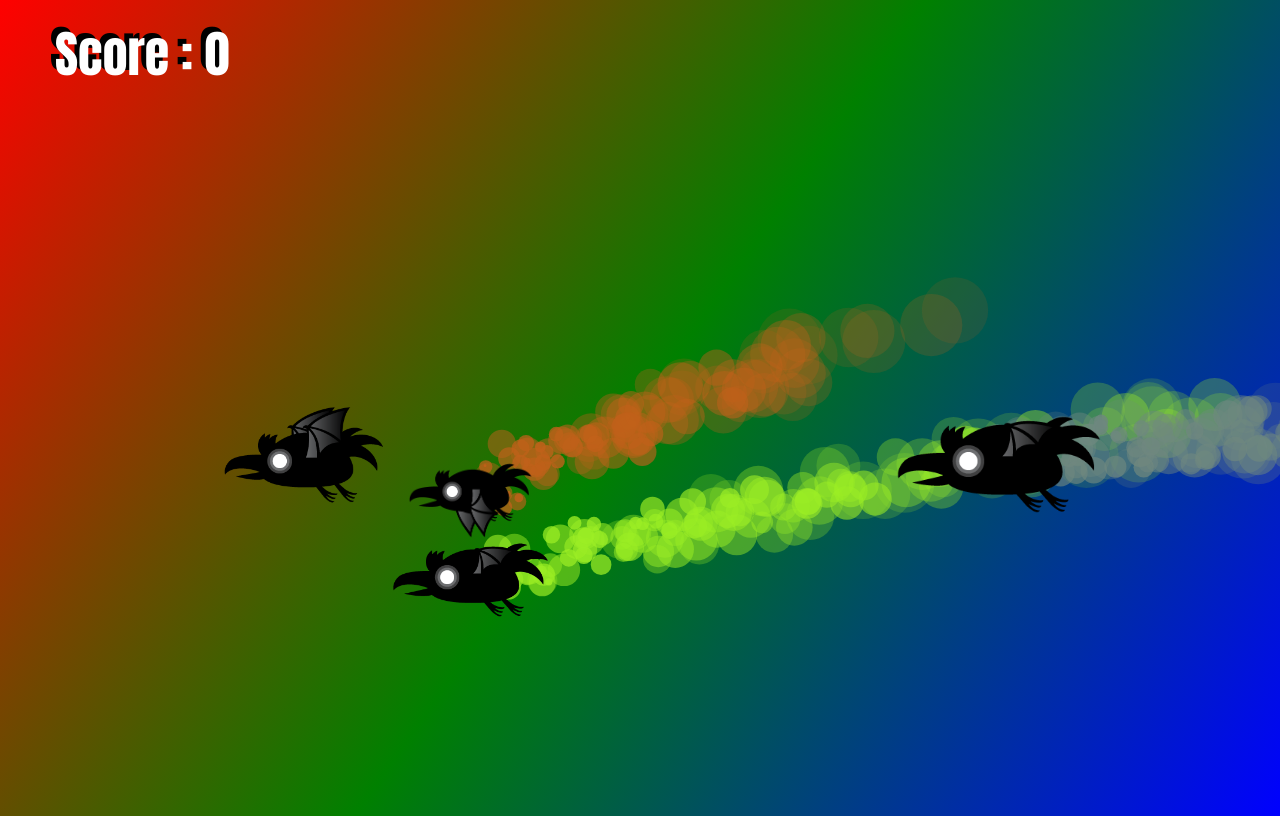
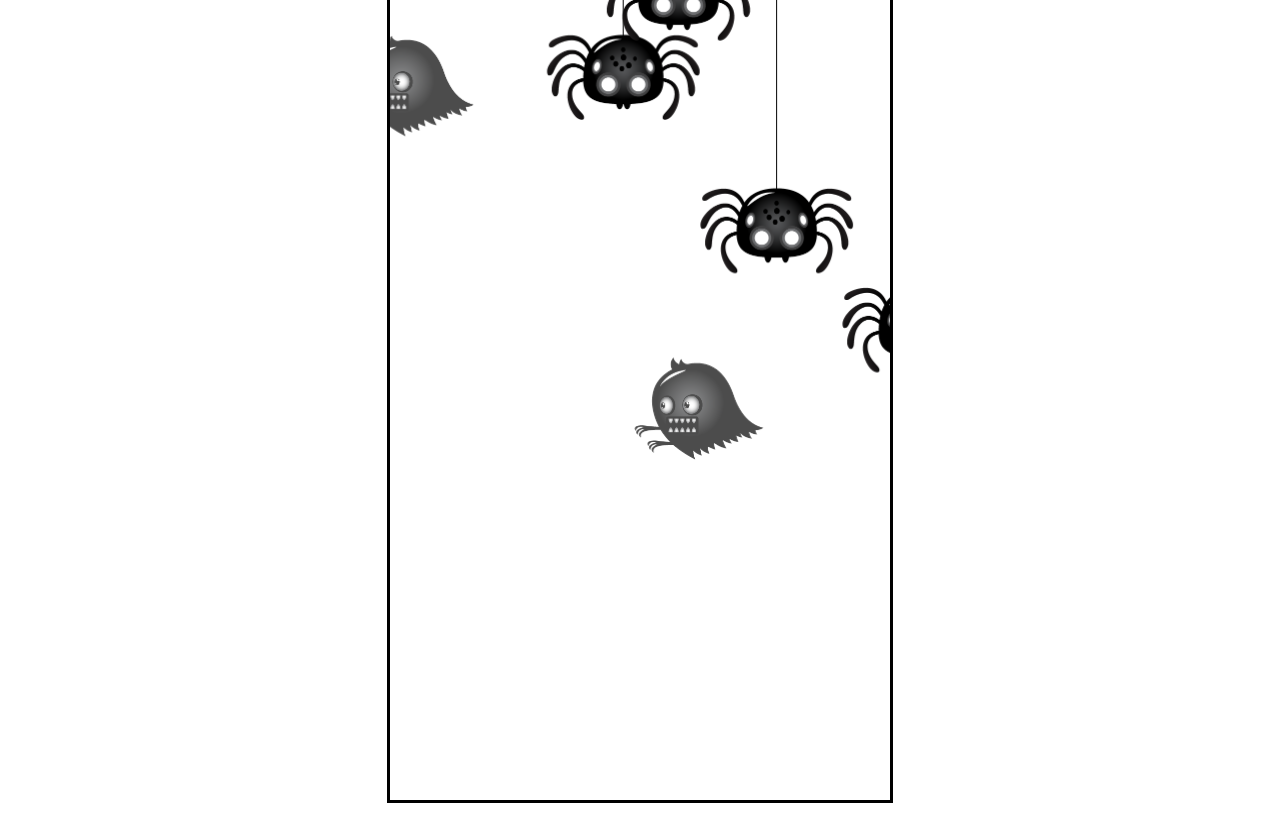
Before and after one commit to JK-coder-kun/js-2dgame, a plain HTML site: page index.html in a window 1280 px wide. Drawn offline with Linux system fonts and the light colour scheme.

Commit message:
Enemy types with javascript sub classing

```diff
--- a/index.html
+++ b/index.html
@@ -5,11 +5,13 @@
     <meta http-equiv="X-UA-Compatible" content="IE=edge">
     <meta name="viewport" content="width=device-width, initial-scale=1.0">
     <link rel="stylesheet" href="style.css">
-    <title>Point and shoot game</title>
+    <title>Enemy types with javascript sub classing</title>
 </head>
 <body>
-    <canvas id="collisionCanvas"></canvas>
     <canvas id="canvas1"></canvas>
+    <img src="enemy_worm.png" alt="" id="worm">
+    <img src="enemy_ghost.png" alt="" id="ghost">
+    <img src="enemy_spider.png" alt="" id="spider">
 
     <script src="script.js"></script>
 </body>
--- a/script.js
+++ b/script.js
@@ -1,184 +1,155 @@
 /**@type{HTMLCanvasElement} */
+document.addEventListener('DOMContentLoaded',function(){
     const canvas = document.getElementById("canvas1");
     const ctx = canvas.getContext("2d");
-canvas.width = window.innerWidth;
-canvas.height = window.innerHeight;
+    canvas.width = 500;
+    canvas.height = 800;
 
-const collisionCanvas = document.getElementById("collisionCanvas");
-const collisionCtx = collisionCanvas.getContext("2d");
-collisionCanvas.width = window.innerWidth;
-collisionCanvas.height = window.innerHeight;
-
-let timeToNextRaven = 0;
-let ravenTimeInterval = 1000;
-let lastTime = 0;
-let score = 0;
-let gameOver = false;
-ctx.font = "50px impact"
-
-let ravens = [];
-class Raven {
-    constructor(){
-        this.spriteWidth = 271;
-        this.spriteHeight = 194;
-        this.sizeModifier = Math.random() * 0.6 + 0.4;
-        this.width = this.spriteWidth * this.sizeModifier;
-        this.height = this.spriteHeight * this.sizeModifier;
-        this.x = canvas.width;
-        this.y = Math.random() * (canvas.height-this.height);
-        this.directionX = Math.random() * 5 + 3;
-        this.directionY = Math.random() * 5 -2.5;
-        this.markedForDeletion = false;
-        this.image = new Image();
-        this.image.src = "raven.png";
-        this.frame = 0;
-        this.maxFrame = 4;
-        this.timeSinceFlap = 0;
-        this.flapInterval = 150/this.directionX;
-        this.randomColor = [Math.floor(Math.random()* 255),Math.floor(Math.random()* 255),Math.floor(Math.random()* 255)];
-        this.color = 'rgb('+this.randomColor[0]+','+this.randomColor[1]+','+this.randomColor[2]+')';
-        this.hasTrail = Math.random() > 0.5;
+    class Game{
+        constructor(ctx,width,height){
+            this.ctx = ctx;
+            this.width = width;
+            this.height = height;
+            this.enemies = [];
+            this.enemyTimer = 0;
+            this.enemyInterval = 500;
+            this.enemyTypes = ['worm','ghost','spider'];
         }
-    update(deltaTime){
-        if(this.y < 0 || this.y > (canvas.height - this.height)){
-            this.directionY = this.directionY * -1;
+        update(deltatime){
+            this.enemies = this.enemies.filter(object => !object.markedForDeletion);
+            if(this.enemyTimer > this.enemyInterval){
+                this.#addNewEnemy();
+                this.enemyTimer = 0;
+                console.log(this.enemies)
+            }else{
+                this.enemyTimer+= deltatime;
             }
-        this.x -= this.directionX;
-        this.y += this.directionY;
-        if(this.x < 0 - this.width) this.markedForDeletion = true;
-        this.timeSinceFlap += deltaTime;
-        if(this.timeSinceFlap > this.flapInterval){
-            if(this.frame > this.maxFrame) this.frame = 0;
-            else this.frame ++;
-            this.timeSinceFlap = 0;
-            if(this.hasTrail){
-                for(let i=0;i<5;i++){
-                    particles.push(new Particle(this.x,this.y,this.width,this.color));
+            this.enemies.forEach(object=>object.update(deltatime));
         }
+        draw(){
+            this.enemies.forEach(object=>object.draw(this.ctx));
+        }
+        #addNewEnemy(){
+            const randomEnemy = this.enemyTypes[Math.floor(Math.random()*this.enemyTypes.length)];
+            if(randomEnemy == 'worm') this.enemies.push(new Worm(this));
+            else if(randomEnemy == 'ghost') this.enemies.push(new Ghost(this));
+            else if(randomEnemy == 'spider') this.enemies.push(new Spider(this));
+            // this.enemies.sort(function(a,b){
+            //     return a.y - b.y;
+            // });
         }
     }
 
-        if(this.x < 0-this.width)gameOver = true;
-
+    class Enemy{
+        constructor(game){
+            this.game = game;
+            this.x = this.game.width;
+            this.y = Math.random()*this.game.height;
+            this.width = 100;
+            this.height = 100;
+            this.markedForDeletion = false;
+            this.frameX = 0;
+            this.maxFrame = 5;
+            this.frameInterval = 10;
+            this.frameTimer = 0;
         }
-    draw(){
-        collisionCtx.fillStyle=this.color;
-        collisionCtx.fillRect(this.x,this.y,this.width,this.height);
-        ctx.drawImage(this.image,this.spriteWidth*this.frame,0,this.spriteWidth,this.spriteHeight,this.x,this.y,this.width,this.height)
+        update(deltatime){
+            this.x -= this.vx * deltatime;
+            if(this.x < 0-this.width) this.markedForDeletion = true;
+            if(this.frameTimer > this.frameInterval){
+                this.frameTimer = 0;
+                if(this.frameX < this.maxFrame) this.frameX ++;
+                else this.frameX = 0;
+            }else {
+                this.frameTimer += deltatime ;
+            }
+        }
+        draw(ctx){
+            ctx.drawImage(this.image,this.spriteWidth * this.frameX,0,this.spriteWidth,this.spriteHeidht,this.x,this.y,this.width,this.height);
         }
     }
 
-let particles = [];
-class Particle{
-    constructor(x,y,size,color){
-        this.size = size;
-        this.x = x+this.size/2  + Math.random()*50 -25;
-        this.y = y+this.size/3  + Math.random()*50 -25;
-        this.color = color;
-        this.radius = Math.random() * this.size/10;
-        this.maxRadius = Math.random() * 20 +20;
-        this.markedForDeletion = false;
-        this.speedX = Math.random()*1 +0.5;
+    class Worm extends Enemy{
+        constructor(game){
+            super(game);
+            this.spriteWidth = 229;
+            this.spriteHeidht = 171;
+            this.width = this.spriteWidth/2;
+            this.height = this.spriteHeidht/2;
+            this.x = this.game.width;
+            this.y =(this.game.height-this.height);
+            this.image = worm;
+            this.vx = Math.random()*0.1 + 0.2;
         }
-    update(){
-        this.x += this.speedX;
-        this.radius += 0.3;
-        if(this.radius > this.maxRadius-5)this.markedForDeletion = true;
     }
-    draw(){
+
+    class Ghost extends Enemy{
+        constructor(game){
+            super(game);
+            this.spriteWidth = 261;
+            this.spriteHeidht = 209;
+            this.width = this.spriteWidth/2;
+            this.height = this.spriteHeidht/2;
+            this.x = this.game.width;
+            this.y = Math.random()*this.game.height*0.6;
+            this.image = ghost;
+            this.vx = Math.random()*0.2 + 0.2;
+            this.angle = 0;
+            this.curve = Math.random()*3;
+        }
+        update(deltatime){
+            super.update(deltatime);
+            this.y += Math.sin(this.angle) * this.curve;
+            this.angle += 0.04;
+        }
+        draw(ctx){
             ctx.save();
-        ctx.globalAlpha = 1- this.radius/this.maxRadius;
-        ctx.beginPath();
-        ctx.fillStyle=this.color;
-        ctx.arc(this.x,this.y,this.radius,0,Math.PI*2);
-        ctx.fill();
+            ctx.globalAlpha = 0.7;
+            super.draw(ctx);
             ctx.restore();
         }
     }
 
-
-let explosions=[];
-
-class Explosion{
-    constructor(x,y,size){
-        this.image = new Image();
-        this.image.src = "boom.png";
-        this.spriteWidth = 200;
-        this.spriteHeight = 179;
-        this.x = x;
-        this.y =y;
-        this.size = size;
-        this.frame = 0;
-        this.sound = new Audio();
-        this.sound.src = "boom.wav";
-        this.timeSinceLastFrame = 0;
-        this.frameInterval = 200;
-        this.markedForDeletion = false;
+    class Spider extends Enemy{
+        constructor(game){
+            super(game);
+            this.spriteWidth = 310;
+            this.spriteHeidht = 175;
+            this.width = this.spriteWidth/2;
+            this.height = this.spriteHeidht/2;
+            this.x =Math.random()* this.game.width;
+            this.y =0 - this.height;
+            this.image = spider;
+            this.vx = 0;
+            this.vy = Math.random() * 0.1 + 0.1;
+            this.maxLength = Math.random()*this.game.height;
         }
-    update(deltaTime){
-        if(this.frame == 0) this.sound.play();
-        this.timeSinceLastFrame += deltaTime;
-        if(this.timeSinceLastFrame > this.frameInterval){
-            this.frame ++;
-            this.timeSinceLastFrame = 0;
-            if(this.frame > 5)this.markedForDeletion = true;
+        update(deltatime){
+            super.update(deltatime);
+            if(this.y < 0-this.height*2) this.markedForDeletion = true;
+            this.y += this.vy * deltatime;
+            if(this.y > this.maxLength) this.vy *= -1;
         }
-    }
-    draw(){
-        ctx.drawImage(this.image,this.spriteWidth*this.frame,0,this.spriteWidth,this.spriteHeight,this.x,this.y- this.size/4,this.size,this.size);
+        draw(ctx){
+            ctx.beginPath();
+            ctx.moveTo(this.x + this.width/2,0);
+            ctx.lineTo(this.x + this.width/2,this.y + 10);
+            ctx.stroke();
+            super.draw(ctx);
         }
     }
 
+    let lastTime = 0;
+    const game = new Game(ctx,canvas.width,canvas.height);
+    function animate(timeStamp){
+        ctx.clearRect(0,0,canvas.width,canvas.height);
+        const deltatime = timeStamp - lastTime;
+        lastTime = timeStamp;
+        game.update(deltatime);
+        game.draw();
 
-window.addEventListener('click',function(e){
-    const detectPixelColor = collisionCtx.getImageData(e.x,e.y,1,1);
-    const pc = detectPixelColor.data;
-    ravens.forEach(object=>{
-        if(object.randomColor[0]==pc[0] && object.randomColor[1]==pc[1]&&object.randomColor[2]==pc[2]){
-            //collision detected
-            object.markedForDeletion = true;
-            score++;
-            explosions.push(new Explosion(object.x,object.y,object.width));
-            console.log(explosions);
+        requestAnimationFrame(animate);
     }
-    })
+    animate(0)
+
 });
-
-function drawScore(){
-    ctx.fillStyle = 'black';
-    ctx.fillText('Score : ' + score,50,70);
-    ctx.fillStyle = 'white';
-    ctx.fillText('Score : '+score,55,75);
-}
-
-function drawGameOver(){
-    ctx.textAlign = 'center';
-    ctx.fillStyle = "black";
-    ctx.fillText("GAME OVER, your score is "+score,canvas.width/2,canvas.height/2);
-    ctx.fillStyle = "white";
-    ctx.fillText("GAME OVER, your score is "+score,canvas.width/2+5,canvas.height/2+5);
-}
-
-function animate(timestamp){
-    collisionCtx.clearRect(0, 0, canvas.width, canvas.height);
-    ctx.clearRect(0, 0, canvas.width, canvas.height);
-    let deltaTime = timestamp - lastTime;
-    lastTime = timestamp;
-    timeToNextRaven += deltaTime;
-    if(timeToNextRaven > ravenTimeInterval){
-        ravens.push(new Raven());
-        timeToNextRaven = 0;
-        ravens.sort(function(a,b){
-            return a.width - b.width;
-        })
-    }
-    drawScore();
-    [...particles,...ravens,...explosions].forEach(object=>object.update(deltaTime));
-    [...particles,...ravens,...explosions].forEach(object=>object.draw());
-    ravens = ravens.filter(object=> !object.markedForDeletion);
-    explosions = explosions.filter(object=> !object.markedForDeletion);
-    particles = particles.filter(object=> !object.markedForDeletion);
-    if(!gameOver)requestAnimationFrame(animate);
-    else drawGameOver();
-}
-animate(0);
--- a/style.css
+++ b/style.css
@@ -1,18 +1,12 @@
-body{
-    background: linear-gradient(125deg,red,green,blue);
-    width: 100vw;
-    height: 100vh;
-    overflow: hidden;
+#canvas1{
+    border: 3px solid black;
+    position: absolute;
+    top: 50%;
+    left: 50%;
+    transform: translate(-50%,-50%);
+    width: 500px;
+    height: 800px;
 }
-
-canvas{
-    position: absolute;
-    top: 0;
-    left: 0;
-    width: 100%;
-    height: 100%;
+img{
+    display: none;
 }
-
-#collisionCanvas{
-    opacity: 0;
-}
```
Also changed, not shown: boom.png (deleted), enemy_ghost.png (added), enemy_spider.png (added), enemy_worm.png (added), raven.png (deleted), 1 other file. Lines whose indentation alone changed are shown as unchanged.
